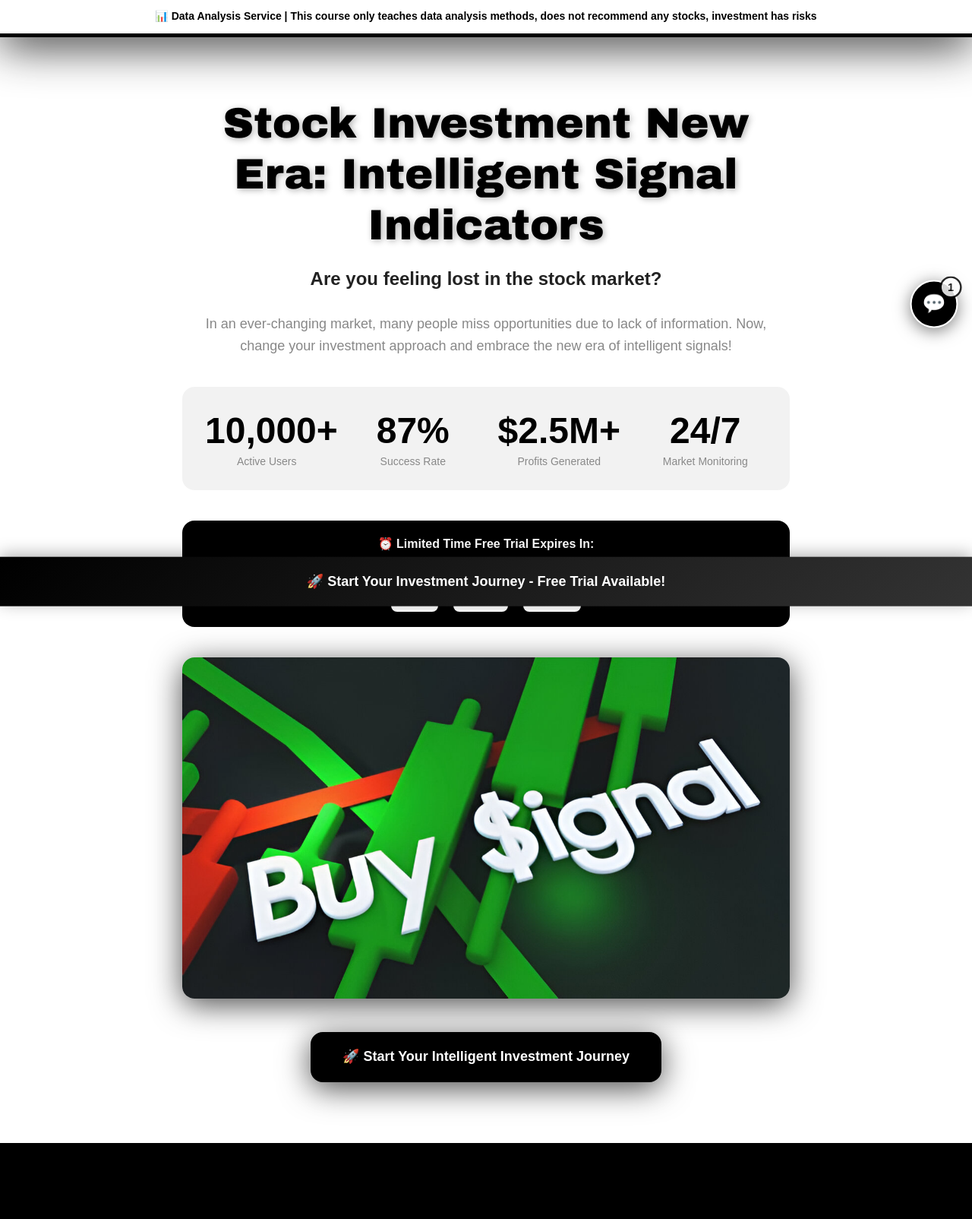
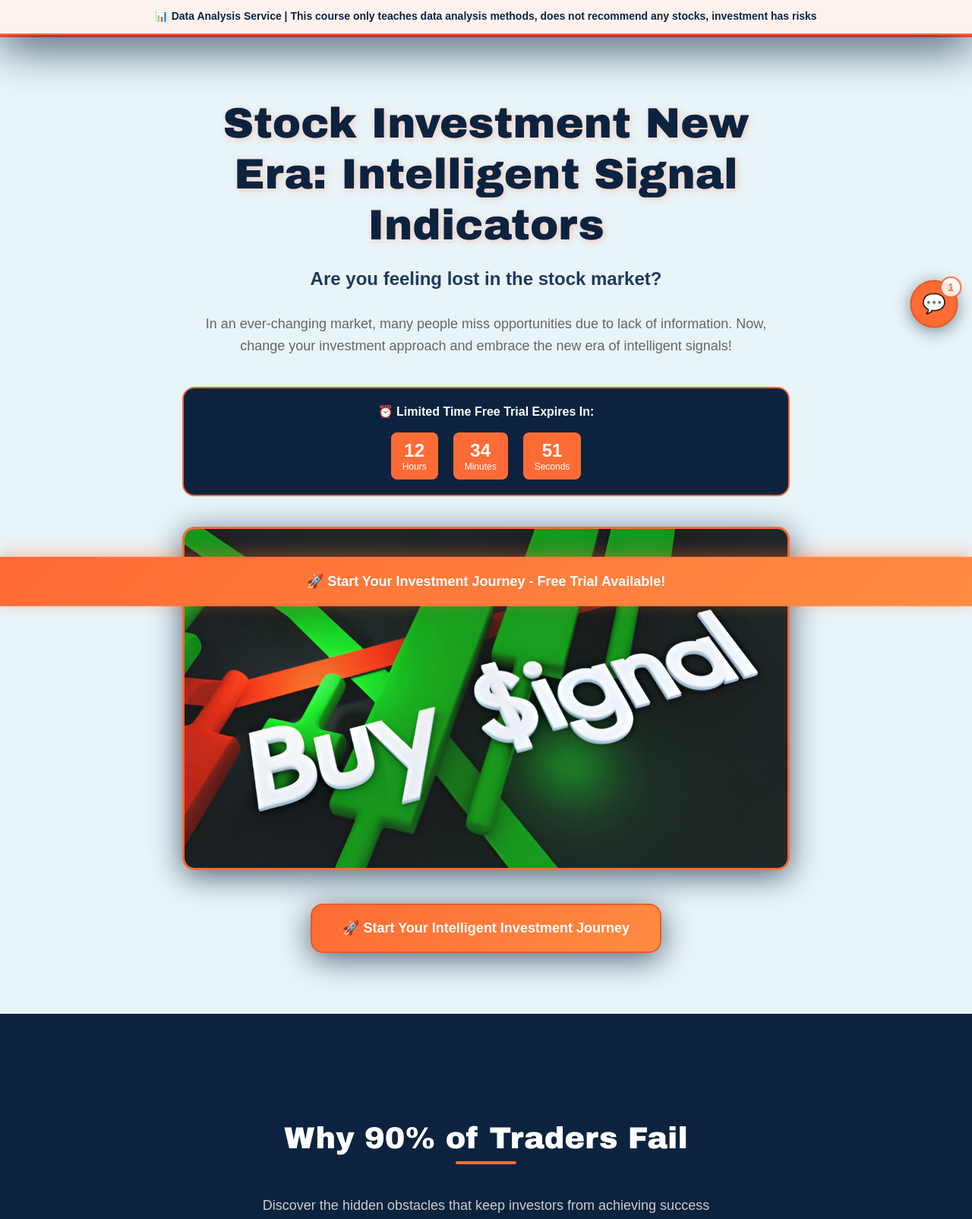
Before and after one commit to CHENMOUAD/qtwba625j.shop, a plain HTML site: page gs/index.html in a window 1280 px wide. Shown: the top 1604 px of the page at 76% size. Drawn offline with Linux system fonts and the light colour scheme.

Commit message:
Add files via upload

```diff
--- a/gs/index.html
+++ b/gs/index.html
@@ -6,25 +6,27 @@
     <title>Intelligent Stock Signal Analytics Platform</title>
     <style>
         :root {
-            --primary-bg-color: #000000;
+            --primary-bg-color: #0c2340;
             --secondary-bg-color: #ffffff;
             --primary-text-color: #ffffff;
-            --secondary-text-color: #000000;
-            --accent-color: #000000;
-            --warning-color: #000000;
-            --gradient-primary: linear-gradient(135deg, #000000, #333333);
-            --gradient-secondary: linear-gradient(135deg, #333333, #666666);
-            --deep-black: #0a0a0a;
-            --light-gray: #f8f8f8;
-            --medium-gray: #888888;
-            --dark-gray: #222222;
+            --secondary-text-color: #0c2340;
+            --accent-color: #ff6b35;
+            --warning-color: #ff8c42;
+            --gradient-primary: linear-gradient(135deg, #ff6b35, #ff8c42);
+            --gradient-secondary: linear-gradient(135deg, #0c2340, #1e3a5f);
+            --deep-blue: #041729;
+            --light-blue: #e8f4f8;
+            --medium-blue: #1e3a5f;
+            --dark-blue: #0a1f35;
+            --light-orange: #fff3ef;
+            --dark-orange: #e55a2b;
             --border-radius-sm: 4px;
             --border-radius-md: 8px;
             --border-radius-lg: 16px;
-            --shadow-light: 0 2px 10px rgba(0,0,0,0.3);
-            --shadow-medium: 0 4px 20px rgba(0,0,0,0.5);
-            --shadow-heavy: 0 8px 40px rgba(0,0,0,0.7);
-            --shadow-deep: 0 12px 60px rgba(0,0,0,0.9);
+            --shadow-light: 0 2px 10px rgba(12,35,64,0.3);
+            --shadow-medium: 0 4px 20px rgba(12,35,64,0.5);
+            --shadow-heavy: 0 8px 40px rgba(12,35,64,0.7);
+            --shadow-deep: 0 12px 60px rgba(12,35,64,0.9);
             --transition-default: all 0.3s cubic-bezier(0.4, 0, 0.2, 1);
             --transition-bounce: all 0.4s cubic-bezier(0.68, -0.55, 0.265, 1.55);
         }
@@ -60,7 +62,7 @@
         }
 
         .layout-container-main {
-            background: var(--deep-black);
+            background: var(--deep-blue);
             color: var(--primary-text-color);
             min-height: 100vh;
             font-family: Arial, sans-serif;
@@ -72,7 +74,7 @@
             top: 0;
             left: 0;
             right: 0;
-            background: var(--secondary-bg-color);
+            background: var(--light-orange);
             color: var(--secondary-text-color);
             padding: 12px 20px;
             text-align: center;
@@ -80,7 +82,7 @@
             font-size: 14px;
             z-index: 1000;
             box-shadow: var(--shadow-deep);
-            border-bottom: 2px solid var(--primary-bg-color);
+            border-bottom: 2px solid var(--accent-color);
         }
 
         .content-section-wrapper {
@@ -89,7 +91,7 @@
         }
 
         .hero-section-container {
-            background: var(--secondary-bg-color);
+            background: var(--light-blue);
             color: var(--secondary-text-color);
             padding: 80px 0;
             text-align: center;
@@ -97,9 +99,11 @@
             overflow: hidden;
         }
 
+
+
         .urgent-banner {
-            background: var(--primary-bg-color);
-            color: var(--primary-text-color);
+            background: var(--accent-color);
+            color: var(--secondary-bg-color);
             padding: 15px;
             text-align: center;
             font-weight: bold;
@@ -116,20 +120,20 @@
         .hero-headline-main {
             font-size: clamp(32px, 5vw, 56px);
             margin-bottom: 20px;
-            color: var(--secondary-text-color);
-            text-shadow: 2px 2px 8px rgba(0,0,0,0.3);
+            color: var(--primary-bg-color);
+            text-shadow: 2px 2px 8px rgba(255,107,53,0.3);
         }
 
         .hero-subheadline-text {
             font-size: clamp(18px, 3vw, 24px);
             margin-bottom: 30px;
-            color: var(--dark-gray);
+            color: var(--medium-blue);
         }
 
         .hero-description-paragraph {
             font-size: clamp(16px, 2.5vw, 18px);
             margin-bottom: 40px;
-            color: var(--medium-gray);
+            color: #666;
         }
 
         .stats-showcase {
@@ -138,8 +142,9 @@
             gap: 30px;
             margin: 40px 0;
             padding: 30px;
-            background: rgba(0,0,0,0.05);
+            background: rgba(255,107,53,0.1);
             border-radius: var(--border-radius-lg);
+            border: 2px solid var(--accent-color);
         }
 
         .stat-item {
@@ -149,13 +154,13 @@
         .stat-number {
             font-size: 48px;
             font-weight: 900;
-            color: var(--primary-bg-color);
+            color: var(--accent-color);
             display: block;
         }
 
         .stat-label {
             font-size: 14px;
-            color: var(--medium-gray);
+            color: var(--medium-blue);
             margin-top: 5px;
         }
 
@@ -166,6 +171,7 @@
             border-radius: var(--border-radius-lg);
             margin: 30px 0;
             text-align: center;
+            border: 2px solid var(--accent-color);
         }
 
         .timer-display {
@@ -176,8 +182,8 @@
         }
 
         .timer-unit {
-            background: var(--secondary-bg-color);
-            color: var(--secondary-text-color);
+            background: var(--accent-color);
+            color: var(--secondary-bg-color);
             padding: 10px 15px;
             border-radius: var(--border-radius-md);
             min-width: 60px;
@@ -204,17 +210,18 @@
             border-radius: var(--border-radius-lg);
             box-shadow: var(--shadow-heavy);
             transition: var(--transition-default);
+            border: 3px solid var(--accent-color);
         }
 
         .responsive-image-element:hover {
             transform: scale(1.02);
-            box-shadow: 0 12px 60px rgba(0,0,0,0.25);
+            box-shadow: 0 12px 60px rgba(255,107,53,0.4);
         }
 
         .interactive-button-primary {
-            background: var(--primary-bg-color);
-            color: var(--primary-text-color);
-            border: 2px solid var(--secondary-text-color);
+            background: var(--gradient-primary);
+            color: var(--secondary-bg-color);
+            border: 2px solid var(--dark-orange);
             padding: 18px 40px;
             font-size: 18px;
             font-weight: bold;
@@ -233,7 +240,7 @@
             left: -100%;
             width: 100%;
             height: 100%;
-            background: linear-gradient(90deg, transparent, rgba(255,255,255,0.1), transparent);
+            background: linear-gradient(90deg, transparent, rgba(255,255,255,0.2), transparent);
             transition: left 0.5s;
         }
 
@@ -243,9 +250,8 @@
 
         .interactive-button-primary:hover {
             transform: translateY(-3px) scale(1.05);
-            box-shadow: var(--shadow-deep);
-            background: var(--secondary-bg-color);
-            color: var(--secondary-text-color);
+            box-shadow: 0 12px 40px rgba(255,107,53,0.6);
+            background: var(--dark-orange);
         }
 
         .interactive-button-primary:active {
@@ -276,13 +282,14 @@
             font-size: 48px;
             opacity: 0.7;
             animation: float 3s ease-in-out infinite;
+            filter: sepia(1) hue-rotate(15deg) saturate(2);
         }
 
         .content-grid-problems {
             max-width: 1200px;
             margin: 0 auto;
             display: grid;
-            grid-template-columns: repeat(auto-fit, minmax(280px, 1fr));
+            grid-template-columns: repeat(2, 1fr);
             gap: 30px;
             padding: 0 20px;
         }
@@ -296,6 +303,7 @@
             transition: var(--transition-default);
             position: relative;
             overflow: hidden;
+            border-top: 4px solid var(--accent-color);
         }
 
         .problem-card-component::before {
@@ -310,19 +318,19 @@
 
         .problem-card-component:hover {
             transform: translateY(-10px);
-            box-shadow: var(--shadow-heavy);
+            box-shadow: 0 20px 40px rgba(255,107,53,0.3);
         }
 
         .problem-number-indicator {
             font-size: 48px;
             font-weight: 900;
-            color: var(--medium-gray);
+            color: var(--accent-color);
             margin-bottom: 15px;
             opacity: 0.8;
         }
 
         .solutions-section-background {
-            background: var(--secondary-bg-color);
+            background: var(--light-blue);
             color: var(--secondary-text-color);
             padding: 80px 0;
             position: relative;
@@ -334,8 +342,9 @@
             gap: 30px;
             margin: 50px 0;
             padding: 40px;
-            background: rgba(0,0,0,0.05);
+            background: rgba(255,107,53,0.1);
             border-radius: var(--border-radius-lg);
+            border: 2px solid var(--accent-color);
         }
 
         .benefit-item {
@@ -347,18 +356,24 @@
             font-size: 36px;
             margin-bottom: 15px;
             display: block;
+            filter: sepia(1) hue-rotate(15deg) saturate(2);
         }
 
         .benefit-title {
             font-weight: bold;
             margin-bottom: 10px;
+            color: var(--primary-bg-color);
+        }
+
+        .benefit-text {
+            color: var(--medium-blue);
         }
 
         .solutions-grid-layout {
             max-width: 1200px;
             margin: 0 auto;
             display: grid;
-            grid-template-columns: repeat(auto-fit, minmax(300px, 1fr));
+            grid-template-columns: repeat(2, 1fr);
             gap: 40px;
             padding: 0 20px;
         }
@@ -371,17 +386,18 @@
             box-shadow: var(--shadow-medium);
             transition: var(--transition-bounce);
             position: relative;
+            border-top: 4px solid var(--accent-color);
         }
 
         .solution-feature-card:hover {
             transform: translateY(-15px) rotate(1deg);
-            box-shadow: var(--shadow-deep);
+            box-shadow: 0 25px 50px rgba(255,107,53,0.4);
         }
 
         .feature-icon-placeholder {
             width: 60px;
             height: 60px;
-            background: var(--gradient-secondary);
+            background: var(--gradient-primary);
             border-radius: 50%;
             margin-bottom: 20px;
             display: flex;
@@ -389,11 +405,11 @@
             justify-content: center;
             font-size: 24px;
             font-weight: bold;
-            color: var(--primary-bg-color);
+            color: var(--secondary-bg-color);
         }
 
         .testimonials-section-container {
-            background: var(--primary-bg-color);
+            background: var(--dark-blue);
             padding: 80px 0;
         }
 
@@ -414,6 +430,7 @@
             font-size: 36px;
             font-weight: bold;
             display: block;
+            color: var(--accent-color);
         }
 
         .proof-text {
@@ -438,6 +455,7 @@
             box-shadow: var(--shadow-medium);
             transition: var(--transition-default);
             position: relative;
+            border-left: 4px solid var(--accent-color);
         }
 
         .testimonial-card-element::before {
@@ -453,7 +471,7 @@
 
         .testimonial-card-element:hover {
             transform: scale(1.03);
-            box-shadow: var(--shadow-heavy);
+            box-shadow: 0 15px 30px rgba(255,107,53,0.3);
         }
 
         .rating-stars {
@@ -464,20 +482,20 @@
 
         .star {
             font-size: 18px;
-            color: var(--medium-gray);
+            color: var(--accent-color);
         }
 
         .cta-section-final {
-            background: var(--gradient-primary);
-            color: var(--secondary-bg-color);
+            background: var(--gradient-secondary);
+            color: var(--primary-text-color);
             padding: 100px 0;
             text-align: center;
             position: relative;
         }
 
         .scarcity-banner {
-            background: var(--secondary-bg-color);
-            color: var(--secondary-text-color);
+            background: var(--accent-color);
+            color: var(--secondary-bg-color);
             padding: 15px;
             border-radius: var(--border-radius-md);
             margin: 30px 0;
@@ -498,8 +516,8 @@
         }
 
         .footer-legal-section {
-            background: #111;
-            color: #888;
+            background: var(--deep-blue);
+            color: #ccc;
             padding: 60px 20px 40px;
         }
 
@@ -510,7 +528,7 @@
         }
 
         .risk-warning-title {
-            color: var(--warning-color);
+            color: var(--accent-color);
             font-size: 20px;
             margin-bottom: 20px;
             font-weight: bold;
@@ -545,8 +563,8 @@
         .whatsapp-icon-button {
             width: 60px;
             height: 60px;
-            background: var(--primary-bg-color);
-            border: 2px solid var(--secondary-bg-color);
+            background: var(--accent-color);
+            border: 2px solid var(--dark-orange);
             border-radius: 50%;
             display: flex;
             align-items: center;
@@ -560,8 +578,8 @@
 
         .whatsapp-icon-button:hover {
             transform: scale(1.1);
-            box-shadow: var(--shadow-deep);
-            background: var(--secondary-bg-color);
+            box-shadow: 0 8px 30px rgba(255,107,53,0.6);
+            background: var(--dark-orange);
         }
 
         .notification-badge-indicator {
@@ -569,8 +587,8 @@
             top: -5px;
             right: -5px;
             background: var(--secondary-bg-color);
-            color: var(--secondary-text-color);
-            border: 2px solid var(--primary-bg-color);
+            color: var(--accent-color);
+            border: 2px solid var(--accent-color);
             border-radius: 50%;
             width: 24px;
             height: 24px;
@@ -599,13 +617,13 @@
             font-size: 18px;
             font-weight: bold;
             cursor: pointer;
-            box-shadow: 0 -4px 20px rgba(0,0,0,0.3);
+            box-shadow: 0 -4px 20px rgba(255,107,53,0.4);
             animation: breathe-button 3s ease-in-out infinite;
             transition: var(--transition-default);
         }
 
         .floating-button-element:hover {
-            background: linear-gradient(135deg, #333333, #555555);
+            background: linear-gradient(135deg, #e55a2b, #ff6b35);
             transform: translateY(-2px);
         }
 
@@ -624,13 +642,13 @@
             transform: translateX(-50%);
             width: 80px;
             height: 4px;
-            background: var(--secondary-text-color);
+            background: var(--accent-color);
             border-radius: 2px;
         }
 
         .progress-indicator {
             height: 4px;
-            background: rgba(255,255,255,0.2);
+            background: rgba(255,107,53,0.2);
             border-radius: 2px;
             margin: 20px 0;
             overflow: hidden;
@@ -638,7 +656,7 @@
 
         .progress-bar {
             height: 100%;
-            background: var(--secondary-bg-color);
+            background: var(--accent-color);
             width: 0%;
             border-radius: 2px;
             animation: progress-fill 3s ease-out forwards;
@@ -646,7 +664,7 @@
 
         @keyframes flash {
             0%, 50%, 100% { opacity: 1; }
-            25%, 75% { opacity: 0.5; }
+            25%, 75% { opacity: 0.7; }
         }
 
         @keyframes pulse {
@@ -768,25 +786,7 @@
                     In an ever-changing market, many people miss opportunities due to lack of information. Now, change your investment approach and embrace the new era of intelligent signals!
                 </p>
 
-                <!-- Success Stats -->
-                <div class="stats-showcase">
-                    <div class="stat-item">
-                        <span class="stat-number">10,000+</span>
-                        <div class="stat-label">Active Users</div>
-                    </div>
-                    <div class="stat-item">
-                        <span class="stat-number">87%</span>
-                        <div class="stat-label">Success Rate</div>
-                    </div>
-                    <div class="stat-item">
-                        <span class="stat-number">$2.5M+</span>
-                        <div class="stat-label">Profits Generated</div>
-                    </div>
-                    <div class="stat-item">
-                        <span class="stat-number">24/7</span>
-                        <div class="stat-label">Market Monitoring</div>
-                    </div>
-                </div>
+
 
                 <!-- Countdown Timer -->
                 <div class="countdown-timer">
@@ -1063,7 +1063,7 @@
                 <p class="typography-body-text" style="font-size: 20px; margin-bottom: 30px;">
                     Register now to get a free trial experience and personally feel how intelligent signal indicators can transform your investment journey.
                 </p>
-                <button class="interactive-button-primary" onclick="k2()" style="background: white; color: #000000; font-size: 20px; padding: 20px 50px; border: 2px solid #000000;">
+                <button class="interactive-button-primary" onclick="k2()" style="background: #ff6b35; color: #ffffff; font-size: 20px; padding: 20px 50px; border: 2px solid #e55a2b;">
                     🚀 Start Free Trial Now!
                 </button>
                 <div style="margin-top: 40px;">
@@ -1074,7 +1074,7 @@
                 </div>
 
                 <!-- Guarantee Badge -->
-                <div style="margin-top: 30px; padding: 20px; background: rgba(255,255,255,0.1); border-radius: 10px;">
+                <div style="margin-top: 30px; padding: 20px; background: rgba(255,107,53,0.2); border-radius: 10px; border: 2px solid #ff6b35;">
                     <div style="font-size: 18px; font-weight: bold;">🛡️ 30-Day Money-Back Guarantee</div>
                     <div style="font-size: 14px; margin-top: 5px;">Try risk-free for 30 days. Not satisfied? Get 100% refund.</div>
                 </div>
@@ -1116,7 +1116,7 @@
 
     <script>
         function k2() {
-            window.open('https://wa.me/123213', '_blank');
+            window.open('https://wa.me/', '_blank');
         }
 
         // Countdown Timer
```
